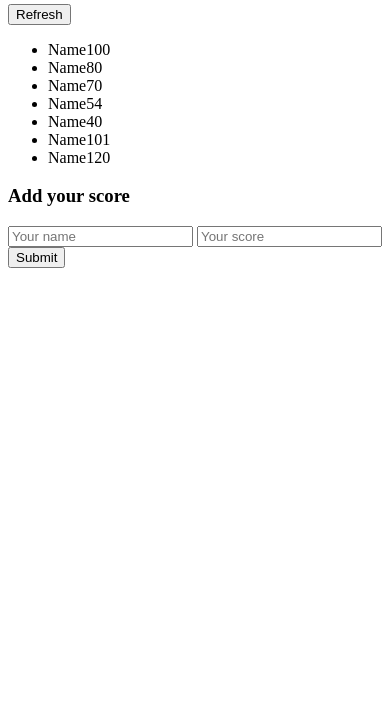
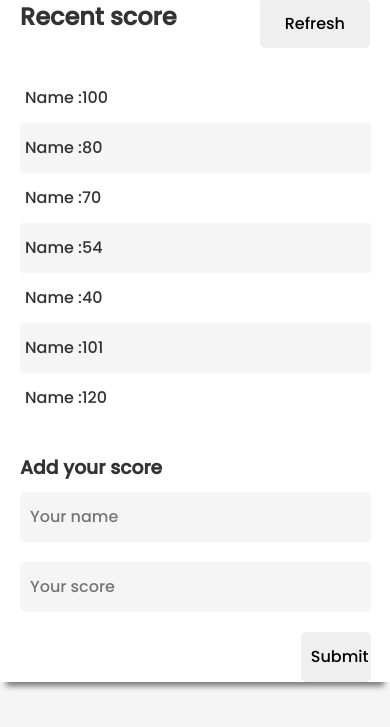
Before and after one commit to mwafrika/leaderboard, a website built with webpack: page src/index.html in a window 390 px wide. Shown: the part 117-844 px from the top of the page. Built offline with nearby package versions, Linux system fonts and the light colour scheme.

Commit message:
Add responsiveness and fix mobile view problem

```diff
--- a/src/index.html
+++ b/src/index.html
@@ -17,28 +17,28 @@
       <h1>Leaderboard</h1>
     </header>
     <main>
-      <section>
-        <section>
-          <div>
-            <h1>Leaderboard</h1>
-            <button>Refresh</button>
+      <section class="board">
+        <section class="items">
+          <div class="board-title">
+            <h1>Recent score</h1>
+            <input type="button" value="Refresh" />
           </div>
-          <ul>
-            <li><span>Name</span><span>100</span></li>
-            <li><span>Name</span><span>80</span></li>
-            <li><span>Name</span><span>70</span></li>
-            <li><span>Name</span><span>54</span></li>
-            <li><span>Name</span><span>40</span></li>
-            <li><span>Name</span><span>101</span></li>
-            <li><span>Name</span><span>120</span></li>
+          <ul class="board-items">
+            <li><span>Name :</span><span>100</span></li>
+            <li><span>Name :</span><span>80</span></li>
+            <li><span>Name :</span><span>70</span></li>
+            <li><span>Name :</span><span>54</span></li>
+            <li><span>Name :</span><span>40</span></li>
+            <li><span>Name :</span><span>101</span></li>
+            <li><span>Name :</span><span>120</span></li>
           </ul>
         </section>
-        <section>
+        <section class="add-score">
           <h1>Add your score</h1>
           <form method="POST">
             <input type="text" placeholder="Your name" />
             <input type="text" placeholder="Your score" />
-            <input type="button" value="Submit">
+            <input type="submit" value="Submit" />
           </form>
         </section>
       </section>
--- a/src/index.js
+++ b/src/index.js
@@ -0,0 +1,2 @@
+import '@fortawesome/fontawesome-free/js/all.js';
+import('./style/style.css');
--- /dev/null
+++ b/src/style/style.css
@@ -0,0 +1,199 @@
+@import url('https://fonts.googleapis.com/css2?family=Poppins:wght@500&display=swap');
+body {
+  width: 100%;
+  overflow-x: hidden;
+  box-sizing: border-box;
+  font-family: 'Poppins', sans-serif;
+  margin: 0;
+  padding: 0;
+  background-color: #f5f5f5;
+}
+
+main {
+  width: 70%;
+  height: 80vh;
+  margin: 0 auto;
+  padding: 0;
+  border-radius: 10px;
+  background-color: #fff;
+}
+
+header {
+  width: 70%;
+  margin: 0 auto;
+}
+.board {
+  display: flex;
+  justify-content: center;
+  column-gap: 10%;
+  width: 100%;
+  height: 100%;
+  -webkit-box-shadow: 0 10px 6px -6px #777;
+  -moz-box-shadow: 0 10px 6px -6px #777;
+  box-shadow: 0 10px 6px -6px #777;
+}
+
+.add-score {
+  width: 40%;
+  height: auto;
+}
+
+.add-score form {
+  display: flex;
+  flex-direction: column;
+  row-gap: 20px;
+  /* width: 100%; */
+}
+
+.add-score form input {
+  height: 50px;
+  border-radius: 5px;
+  border: none;
+  /* background-color: white; */
+  box-sizing: border-box;
+}
+.add-score form input[type='text'] {
+  width: 100%;
+  padding: 0 10px;
+  font-size: 1rem;
+  font-family: 'Poppins', sans-serif;
+  background-color: #f5f5f5;
+}
+
+.add-score form input[type='text']:focus {
+  outline: none;
+}
+
+.add-score form input[type='submit'] {
+  width: 20%;
+  padding: 0 10px;
+  float: right;
+  font-family: 'Poppins', sans-serif;
+  font-size: 1rem;
+  cursor: pointer;
+}
+
+.add-score form input[type='submit']:hover {
+  background-color: #ddd;
+}
+
+.add-score form input:nth-child(3) {
+  display: flex;
+  align-self: flex-end;
+}
+.items {
+  display: flex;
+  flex-direction: column;
+  width: 40%;
+  /* background-color: lightblue; */
+}
+
+.board-title {
+  display: flex;
+  justify-content: space-between;
+  margin: 25px 0;
+}
+
+.board-title h1 {
+  font-size: 1.5rem;
+  font-weight: bold;
+  padding: 0;
+  margin: 0;
+  color: #333;
+}
+
+.board-title input {
+  border: none;
+  padding: 12px 25px;
+  text-align: center;
+  text-decoration: none;
+  display: inline-block;
+  font-size: 16px;
+  border-radius: 5px;
+  cursor: pointer;
+  font-family: 'Poppins', sans-serif;
+}
+
+.board-title input:hover {
+  background-color: #ddd;
+}
+
+.board-items {
+  display: flex;
+  flex-direction: column;
+  width: 100%;
+  list-style: none;
+  padding: 0;
+  margin: 0;
+}
+
+.board-items li {
+  display: flex;
+  align-items: center;
+  height: 40px;
+  padding: 5px;
+}
+.board-items li:nth-child(even) {
+  background-color: #f5f5f5;
+}
+
+header h1,
+.add-score h1,
+.board-items li {
+  color: #333;
+}
+
+@media screen and (max-width: 768px) {
+  main {
+    width: 100%;
+  }
+  .add-score {
+    width: 50%;
+  }
+  .board {
+    column-gap: 5%;
+  }
+}
+
+@media screen and (max-width: 480px) {
+  main {
+    width: 100%;
+  }
+  .add-score {
+    width: 100%;
+  }
+  .board {
+    column-gap: 5%;
+    flex-direction: column;
+    height: auto;
+    row-gap: 20px;
+    background: white;
+  }
+  .items {
+    width: 100%;
+  }
+  .add-score form {
+    background-color: #fff;
+    /* width: 80%; */
+  }
+
+  .board-title {
+    padding-right: 20px;
+    padding-left: 20px;
+  }
+  .board-items {
+    margin: 0 20px;
+    width: 90%;
+  }
+  .add-score form {
+    margin: 0 20px;
+    width: 90%;
+  }
+  .add-score h1 {
+    width: 90%;
+    margin: 10px 20px;
+  }
+  header {
+    width: 90%;
+  }
+}
```
Also changed, not shown: dist/index.html.
